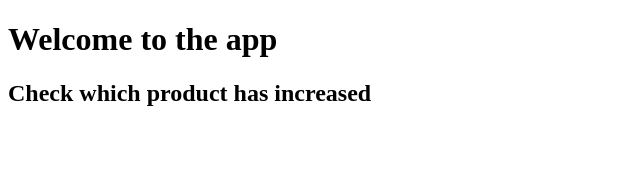
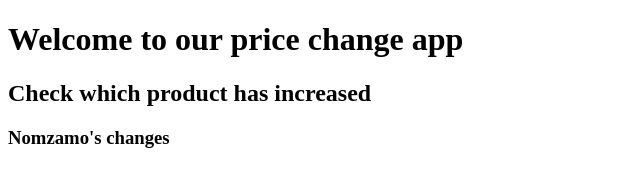
Before and after one commit to AnthonyMogotlane/food-increase-updater, a plain HTML site: page index.html in a window 1280 px wide. Shown: the whole page, without its empty margins (0-640 px from the left). Drawn offline with Linux system fonts and the light colour scheme.

Commit message:
small tweaks

```diff
--- a/index.html
+++ b/index.html
@@ -7,7 +7,8 @@
     <title>Food Increase Checker</title>
   </head>
   <body>
-    <h1>Welcome to the app</h1>
+    <h1>Welcome to our price change app</h1>
     <h2>Check which product has increased</h2>
+    <h3>Nomzamo's changes</h3>
   </body>
 </html>
```
